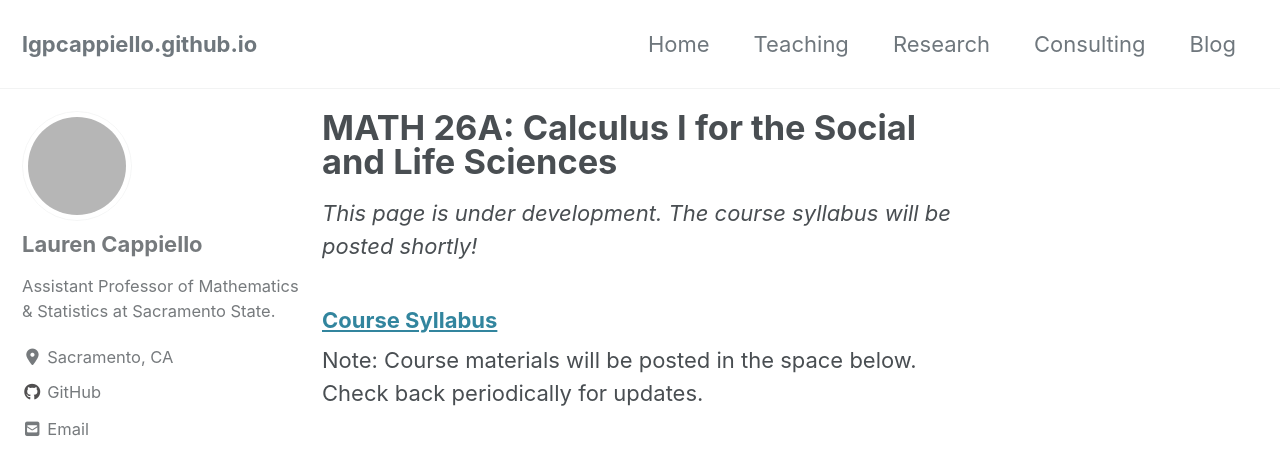
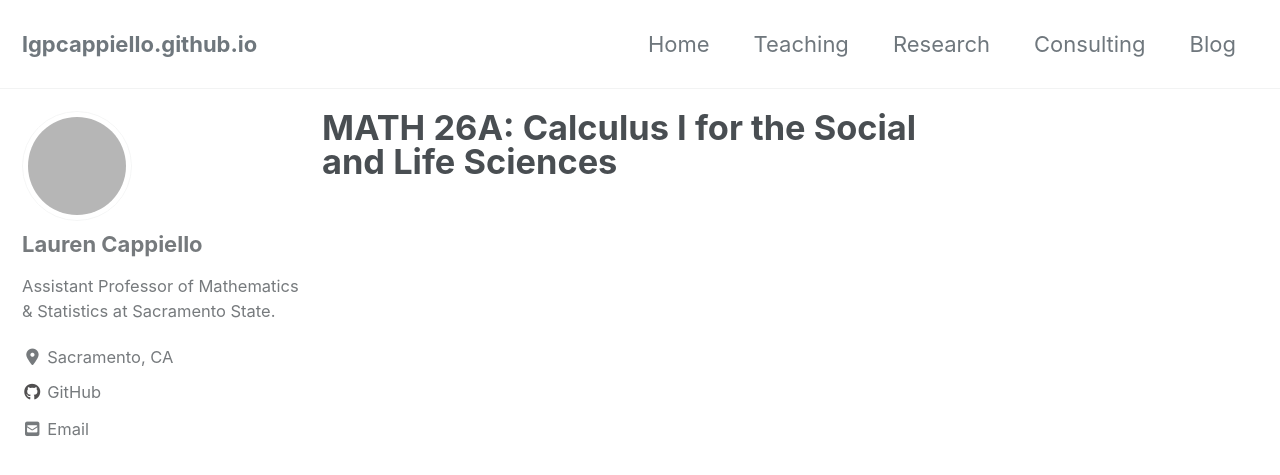
Before and after one commit to lgpcappiello/lgpcappiello.github.io, a Jekyll site: the page built from teaching/math26a/index.md, in a window 1280 px wide and 900 px high. Shown: the top 475 px of the window. Built offline with Jekyll 4.4.1, drawn with Linux system fonts in a browser that asks for light colours; cached includes are drawn as plain includes; nearby versions of some CDN libraries; grey boxes are pictures that could not be loaded.

Commit message:
Update index.md

```diff
--- a/teaching/math26a/index.md
+++ b/teaching/math26a/index.md
@@ -3,8 +3,3 @@ layout: single
 title: "MATH 26A: Calculus I for the Social and Life Sciences"
 author_profile: true
 ---
-*This page is under development. The course syllabus will be posted shortly!*
-
-### <a href="https://lgpcappiello.github.io/teaching/stat100a/syllabus.pdf" target="blank">Course Syllabus</a>
-
-Note: Course materials will be posted in the space below. Check back periodically for updates.
```
